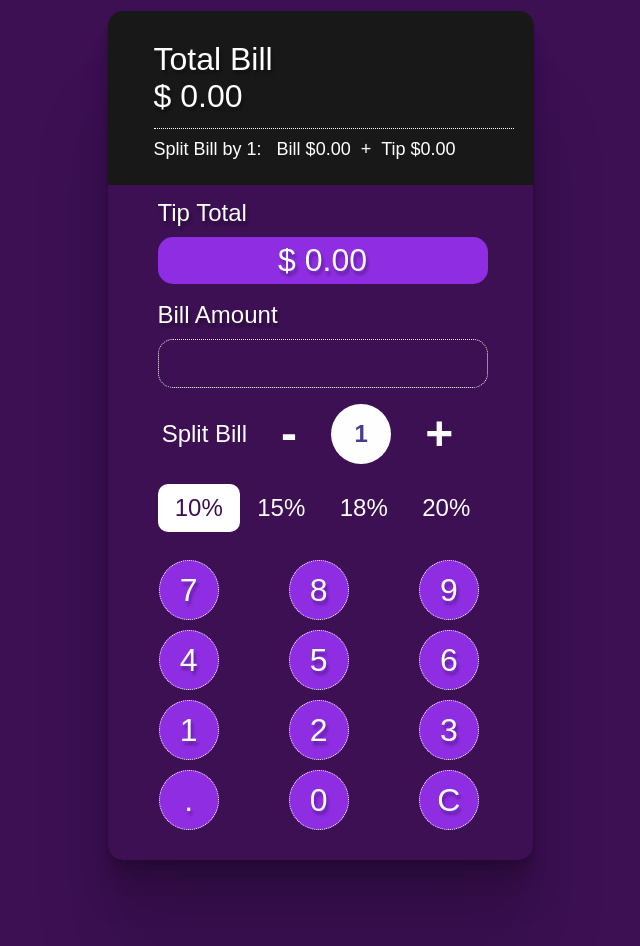
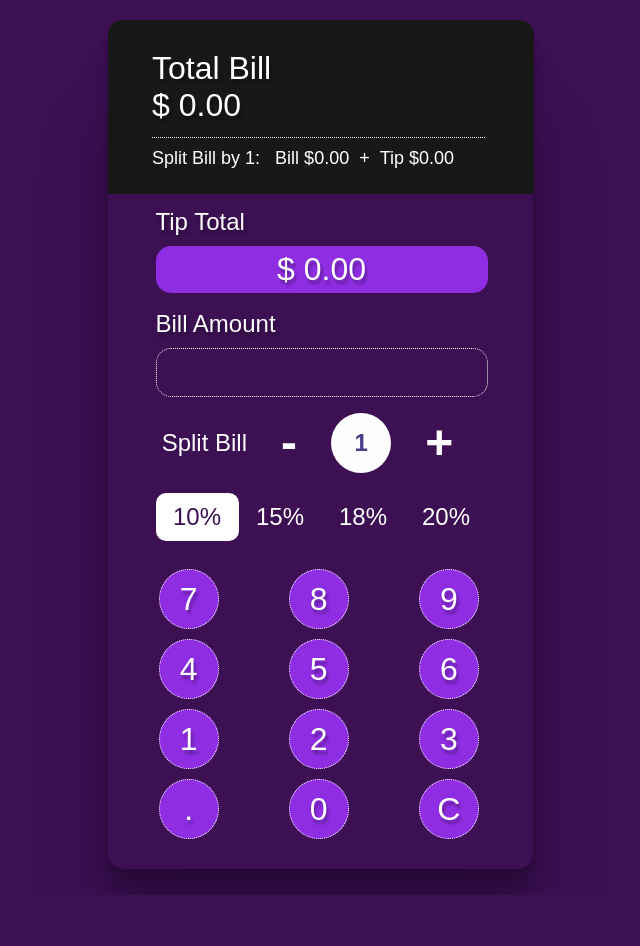
Before and after one commit to jamesdesigns/react-calculator, a React (Create React App) app: page / in a window 1280 px wide. Shown: the top 946 px of the page, without its empty margins (320-960 px from the left). After the commit the page ends 895 px from the top, so only its background shows below. Built offline with nearby package versions, Linux system fonts and the light colour scheme.

Commit message:
Adjust the width of the Total Bill section

```diff
--- a/src/App.css
+++ b/src/App.css
@@ -50,7 +50,7 @@ body {
 
 #root {
   width: 425px;
-  height: 950px;
+  height: auto;
   color: white;
   margin: 0 auto;
 	padding: 10px;
@@ -85,7 +85,7 @@ ul {
 }
 
 .results {
-	width: 400px;
+	width: 370px;
   color: white;
 	justify-content: space-evenly;
 }
--- a/src/Inputs.js
+++ b/src/Inputs.js
@@ -29,11 +29,11 @@ class Inputs extends Component {
 	render() {
 		return (
 			<div style={{marginRight: '45px'}} className="inputs flex-col">
-                    <div style={{ paddingLeft: '50px'}} className="tip-total flex-col">
+                    <div style={{ paddingLeft: '48px'}} className="tip-total flex-col">
                         <span>Tip Total </span>
                         <span className="align-center">$ {this.props.tipTotal.toFixed(2)}</span>
                     </div>
-                    <div style={{ paddingLeft: '50px'}} className="bill-total flex-col">
+                    <div style={{ paddingLeft: '48px'}} className="bill-total flex-col">
                         <span>Bill Amount</span>
                         <input type="text" defaultValue={this.props.billTotal} onKeyPress={(e) => this.handleKeyPress(e)}  disabled />
                     </div>
@@ -50,7 +50,7 @@ class Inputs extends Component {
 						<p className="icon ion-md-add">+</p>
 					</div>
 				</div>
-				<div style={{ paddingLeft: '50px'}}  className="tip-percent flex-col">
+				<div style={{ paddingLeft: '48px'}}  className="tip-percent flex-col">
 					<ul>
 						{
 							tipPercentages.map((el, i) => (
--- a/src/Results.js
+++ b/src/Results.js
@@ -9,7 +9,7 @@ const Results = (props) => {
 	}
 	let partyCount = props.partyCount;
 	return (
-		<ul style={{ backgroundColor: '#181818', padding: '30px 0 15px 26px', borderTopLeftRadius: '15px', borderTopRightRadius: '15px', marginTop: '1px'}} className="results flex-row">
+		<ul style={{ backgroundColor: '#181818', padding: '30px 30px 15px 26px', borderTopLeftRadius: '15px', borderTopRightRadius: '15px', marginTop: '1px', marginTop: '10px'}} className="results flex-row">
 			<li className="cost-pp flex-col">
 				<span>Total Bill</span>
 				<span>$ {props.costPerPerson.toFixed(2)}</span>
```
